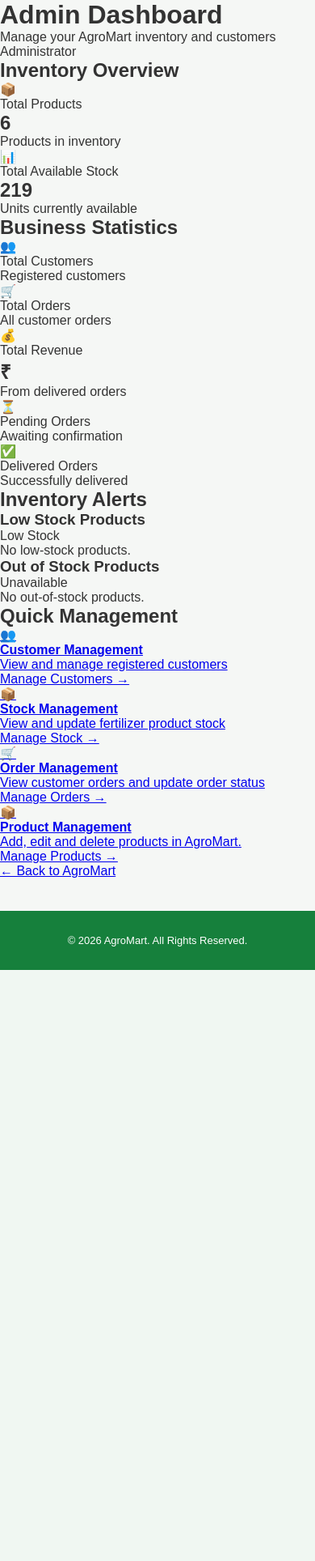
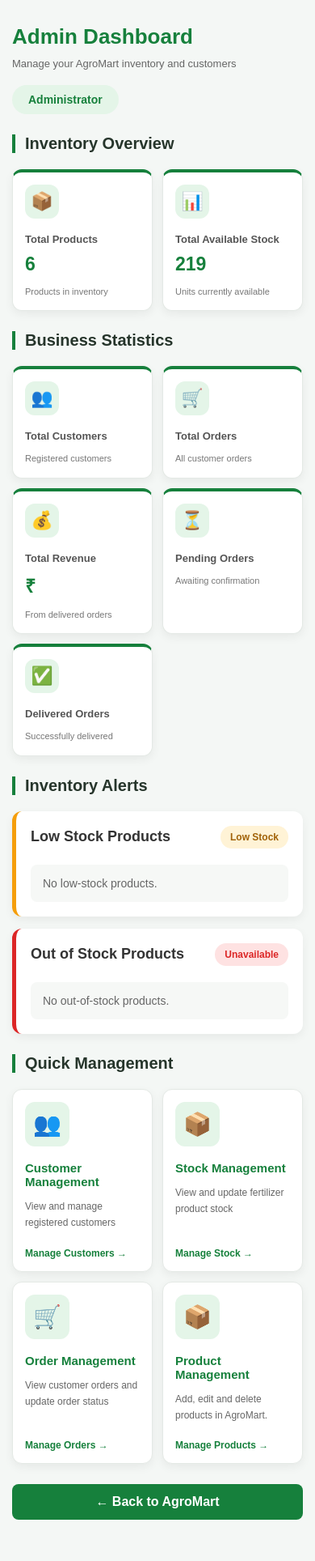
Before and after one commit to kandrayavenkatesh/Agromart, a Django app: page /admin-dashboard/ in a window 390 px wide. Shown: the part 92-2020 px from the top of the page at 81% size. Before the commit the page ends 1290 px from the top, so only its background shows below. Run offline with Django 5.2, Linux system fonts and the light colour scheme; the visitor is signed in with stand-in values (Sample User, id 1); data comes from the database, SQL or seed files in the repository.

Commit message:
Restore admin dashboard design and mobile responsiveness

```diff
--- a/static/style.css
+++ b/static/style.css
@@ -1,6 +1,4 @@
-/* ==============================
-   GENERAL STYLING
-================================ */
+/* GENERAL STYLING */
 
 * {
     margin: 0;
@@ -14,9 +12,7 @@ body {
     color: #333;
 }
 
-/* ==============================
-   NAVBAR
-================================ */
+/* NAVBAR */
 
 .navbar {
     display: flex;
@@ -51,9 +47,7 @@ body {
     color: #d5ffd5;
 }
 
-/* ==============================
-   HERO SECTION
-================================ */
+/* HERO SECTION */
 
 .hero {
     text-align: center;
@@ -90,9 +84,7 @@ body {
     background-color: #105d2c;
 }
 
-/* ==============================
-   PRODUCTS SECTION
-================================ */
+/* PRODUCTS SECTION */
 
 .products {
     padding: 40px 20px;
@@ -105,9 +97,7 @@ body {
     margin-bottom: 30px;
 }
 
-/* ==============================
-   SEARCH BAR
-================================ */
+/* SEARCH BAR */
 
 .search-form {
     display: flex;
@@ -133,9 +123,7 @@ body {
     cursor: pointer;
 }
 
-/* ==============================
-   CATEGORY FILTER
-================================ */
+/* CATEGORY FILTER */
 
 .category-filter {
     margin: 25px auto;
@@ -162,9 +150,7 @@ body {
     color: white;
 }
 
-/* ==============================
-   PRODUCT SORTING
-================================ */
+/* PRODUCT SORTING */
 
 .sort-form {
     margin: 20px auto;
@@ -181,9 +167,7 @@ body {
     margin-left: 8px;
 }
 
-/* ==============================
-   PRODUCT CONTAINER
-================================ */
+/* PRODUCT CONTAINER */
 
 .product-container {
     display: flex;
@@ -195,9 +179,7 @@ body {
     width: 100%;
 }
 
-/* ==============================
-   PRODUCT CARD DESIGN
-================================ */
+/* PRODUCT CARD DESIGN */
 
 .product-card {
     width: 260px;
@@ -239,9 +221,7 @@ body {
     margin: 12px 0;
 }
 
-/* ==============================
-   PRODUCT BUTTONS
-================================ */
+/* PRODUCT BUTTONS */
 
 .product-card a {
     display: inline-block;
@@ -263,9 +243,7 @@ body {
     background-color: #105d2c;
 }
 
-/* ==============================
-   FOOTER
-================================ */
+/* FOOTER*/
 
 footer {
     background-color: #16803c;
@@ -275,9 +253,7 @@ footer {
     margin-top: 40px;
 }
 
-/* ==============================
-   TABLET RESPONSIVE DESIGN
-================================ */
+/* TABLET RESPONSIVE DESIGN */
 
 @media (max-width: 900px) {
     .product-container {
@@ -294,9 +270,7 @@ footer {
     }
 }
 
-/* ==============================
-   MOBILE RESPONSIVE DESIGN
-================================ */
+/* MOBILE RESPONSIVE DESIGN */
 
 @media (max-width: 600px) {
     .navbar {
@@ -340,9 +314,7 @@ footer {
     }
 }
 
-/* ==============================
-   ORDER STATUS COLORS
-================================ */
+/* ORDER STATUS COLORS*/
 
 .status-pending {
     color: orange;
@@ -374,9 +346,7 @@ footer {
     font-weight: bold;
 }
 
-/* ==============================
-   ORDER TRACKING SYSTEM
-================================ */
+/* ORDER TRACKING SYSTEM */
 
 .tracking-container {
     position: relative;
@@ -446,9 +416,7 @@ footer {
     margin: 20px 0;
 }
 
-/* ==============================
-   MOBILE ORDER TRACKING
-================================ */
+/* MOBILE ORDER TRACKING */
 
 @media (max-width: 600px) {
     .tracking-container {
@@ -473,9 +441,9 @@ footer {
     }
 }
 
-/* ==============================
+/*
    PRINT INVOICE
-================================ */
+ */
 
 @media print {
     body {
@@ -508,9 +476,7 @@ footer {
     }
 }
 
-/* ==============================
-   ABOUT US PAGE
-================================ */
+/*ABOUT US PAGE */
 
 .about-hero {
     background: linear-gradient(135deg, #16803c, #42a85e);
@@ -588,9 +554,7 @@ footer {
     }
 }
 
-/* ==============================
-   CONTACT US PAGE
-================================ */
+/* CONTACT US PAGE */
 
 .contact-hero {
     background: linear-gradient(135deg, #16803c, #42a85e);
@@ -737,9 +701,7 @@ footer {
     }
 }
 
-/* ==============================
-   MY ORDERS PAGE
-================================ */
+/* MY ORDERS PAGE */
 
 .orders-container {
     max-width: 1000px;
@@ -897,9 +859,7 @@ footer {
     }
 }
 
-/* ==============================
-   MY ACCOUNT PAGE
-================================ */
+/* MY ACCOUNT PAGE */
 
 .account-hero {
     background: linear-gradient(135deg, #16803c, #42a85e);
@@ -1094,9 +1054,7 @@ footer {
     }
 }
 
-/* ==============================
-   FAQ PAGE
-================================ */
+/* FAQ PAGE */
 
 .faq-hero {
     background: linear-gradient(135deg, #16803c, #42a85e);
@@ -1244,9 +1202,7 @@ footer {
     }
 }
 
-/* ==============================
-   REGISTER PAGE
-================================ */
+/* REGISTER PAGE */
 
 .register-page {
     background: #f1f7f2;
@@ -1369,9 +1325,7 @@ footer {
     }
 }
 
-/* ==============================
-   LOGIN PAGE
-================================ */
+/* LOGIN PAGE*/
 
 .login-page {
     background: #f1f7f2;
@@ -1489,9 +1443,7 @@ footer {
     }
 }
 
-/* ==============================
-   CHANGE PASSWORD PAGE
-================================ */
+/* CHANGE PASSWORD PAGE */
 
 .change-password-page {
     background: #f1f7f2;
@@ -1604,9 +1556,7 @@ footer {
     }
 }
 
-/* ==============================
-   EDIT PROFILE PAGE
-================================ */
+/* EDIT PROFILE PAGE */
 
 .edit-profile-page {
     background: #f3f8f1;
@@ -1712,9 +1662,7 @@ footer {
     }
 }
 
-/* ==============================
-   PRODUCT DETAILS PAGE
-================================ */
+/* PRODUCT DETAILS PAGE */
 
 .product-details-page {
     background: #f3f8f1;
@@ -1930,9 +1878,7 @@ footer {
     }
 }
 
-/* ========================================
-   AGROMART - MODERN MOBILE DESIGN
-======================================== */
+/* AGROMART - MODERN MOBILE DESIGN */
 
 @media screen and (max-width: 768px) {
 
@@ -2241,9 +2187,7 @@ footer {
 }
 
 
-/* ========================================
-   SMALL MOBILE SCREENS
-======================================== */
+/* SMALL MOBILE SCREENS */
 
 @media screen and (max-width: 380px) {
 
@@ -2292,9 +2236,7 @@ footer {
     }
 }
 
-/* ========================================
-   AGROMART - SHOPPING CART DESIGN
-======================================== */
+/* AGROMART - SHOPPING CART DESIGN */
 
 .cart-page {
     background: #f4f6f4;
@@ -2567,9 +2509,7 @@ footer {
 }
 
 
-/* ========================================
-   SHOPPING CART - MOBILE VIEW
-======================================== */
+/* SHOPPING CART - MOBILE VIEW */
 
 @media screen and (max-width: 768px) {
 
@@ -2712,3 +2652,426 @@ footer {
         padding: 15px;
     }
 }
+
+/* AGROMART - ADMIN DASHBOARD */
+
+.admin-dashboard-page {
+    background: #f4f7f5;
+    min-height: 100vh;
+}
+
+/* DASHBOARD CONTAINER */
+
+.admin-dashboard-container {
+    max-width: 1400px;
+    width: 100%;
+    margin: 35px auto;
+    padding: 20px;
+}
+
+/* DASHBOARD HEADING */
+
+.admin-dashboard-heading {
+    display: flex;
+    justify-content: space-between;
+    align-items: center;
+    flex-wrap: wrap;
+    gap: 15px;
+    margin-bottom: 35px;
+}
+
+.admin-dashboard-heading h1 {
+    color: #16803c;
+    font-size: 32px;
+    margin-bottom: 8px;
+}
+
+.admin-dashboard-heading p {
+    color: #666;
+    font-size: 15px;
+    line-height: 1.6;
+}
+
+.admin-label {
+    background: #e4f5e8;
+    color: #16803c;
+    padding: 10px 20px;
+    border-radius: 25px;
+    font-size: 14px;
+    font-weight: bold;
+}
+
+/* DASHBOARD SECTIONS */
+
+.admin-section {
+    margin-bottom: 35px;
+}
+
+.admin-section > h2 {
+    font-size: 23px;
+    color: #26352b;
+    margin-bottom: 20px;
+    padding-left: 12px;
+    border-left: 4px solid #16803c;
+}
+
+/* STATISTICS GRID */
+
+.admin-stats-grid {
+    display: grid;
+    grid-template-columns: repeat(auto-fit, minmax(200px, 1fr));
+    gap: 20px;
+}
+
+/* STATISTICS CARDS */
+
+.admin-stat-card {
+    display: block;
+    background: white;
+    padding: 25px;
+    border-radius: 12px;
+    border: 1px solid #e4e9e5;
+    border-top: 4px solid #16803c;
+    box-shadow: 0 4px 12px rgba(0, 0, 0, 0.06);
+    text-decoration: none;
+    color: inherit;
+    min-width: 0;
+    transition: transform 0.2s, box-shadow 0.2s;
+}
+
+.admin-stat-card:hover {
+    transform: translateY(-4px);
+    box-shadow: 0 8px 20px rgba(0, 0, 0, 0.10);
+}
+
+.admin-stat-icon {
+    display: flex;
+    align-items: center;
+    justify-content: center;
+    width: 52px;
+    height: 52px;
+    background: #e4f5e8;
+    border-radius: 12px;
+    font-size: 26px;
+    margin-bottom: 18px;
+}
+
+.admin-stat-card p {
+    color: #555;
+    font-size: 15px;
+    font-weight: 600;
+    margin-bottom: 10px;
+}
+
+.admin-stat-card h2 {
+    font-size: 30px;
+    color: #16803c;
+    margin-bottom: 10px;
+    overflow-wrap: anywhere;
+}
+
+.admin-stat-card span {
+    font-size: 13px;
+    color: #777;
+    line-height: 1.5;
+}
+
+/* INVENTORY ALERTS */
+
+.admin-alert-grid {
+    display: grid;
+    grid-template-columns: repeat(2, minmax(0, 1fr));
+    gap: 20px;
+}
+
+.admin-alert-card {
+    background: white;
+    padding: 25px;
+    border-radius: 12px;
+    box-shadow: 0 4px 12px rgba(0, 0, 0, 0.06);
+    min-width: 0;
+}
+
+.low-stock-card {
+    border-left: 5px solid #f59e0b;
+}
+
+.out-stock-card {
+    border-left: 5px solid #dc2626;
+}
+
+.admin-alert-heading {
+    display: flex;
+    justify-content: space-between;
+    align-items: center;
+    flex-wrap: wrap;
+    gap: 12px;
+    margin-bottom: 20px;
+}
+
+.admin-alert-heading h3 {
+    font-size: 18px;
+    color: #333;
+}
+
+.admin-alert-heading span {
+    padding: 7px 12px;
+    border-radius: 20px;
+    font-size: 12px;
+    font-weight: bold;
+}
+
+.low-stock-card .admin-alert-heading span {
+    background: #fff3d6;
+    color: #a16207;
+}
+
+.out-stock-card .admin-alert-heading span {
+    background: #fee2e2;
+    color: #dc2626;
+}
+
+.admin-product-alert {
+    display: flex;
+    justify-content: space-between;
+    align-items: center;
+    flex-wrap: wrap;
+    gap: 10px;
+    padding: 14px 0;
+    border-bottom: 1px solid #eee;
+}
+
+.admin-product-alert strong {
+    color: #333;
+    overflow-wrap: anywhere;
+}
+
+.low-stock-card .admin-product-alert span {
+    color: #a16207;
+    font-size: 13px;
+    font-weight: bold;
+}
+
+.out-stock-card .admin-product-alert span {
+    color: #dc2626;
+    font-size: 13px;
+    font-weight: bold;
+}
+
+.admin-empty-message {
+    background: #f6f8f6;
+    padding: 15px;
+    border-radius: 8px;
+    color: #666;
+    font-size: 14px;
+}
+
+/* QUICK MANAGEMENT GRID */
+
+.admin-management-grid {
+    display: grid;
+    grid-template-columns: repeat(4, minmax(0, 1fr));
+    gap: 20px;
+}
+
+/* MANAGEMENT CARDS */
+
+.admin-management-card {
+    display: flex;
+    flex-direction: column;
+    align-items: flex-start;
+    background: white;
+    padding: 25px;
+    border: 1px solid #e4e9e5;
+    border-radius: 12px;
+    text-decoration: none;
+    color: #333;
+    box-shadow: 0 4px 12px rgba(0, 0, 0, 0.06);
+    transition: transform 0.2s, box-shadow 0.2s;
+}
+
+.admin-management-card:hover {
+    transform: translateY(-5px);
+    border-color: #16803c;
+    box-shadow: 0 8px 20px rgba(0, 0, 0, 0.10);
+}
+
+.management-icon {
+    display: flex;
+    align-items: center;
+    justify-content: center;
+    width: 55px;
+    height: 55px;
+    font-size: 28px;
+    background: #e4f5e8;
+    border-radius: 12px;
+    margin-bottom: 18px;
+}
+
+.admin-management-card strong {
+    display: block;
+    font-size: 18px;
+    color: #16803c;
+    margin-bottom: 12px;
+}
+
+.admin-management-card p {
+    color: #666;
+    font-size: 14px;
+    line-height: 1.7;
+    margin-bottom: 20px;
+}
+
+.admin-management-card span {
+    display: block;
+    margin-top: auto;
+    color: #16803c;
+    font-size: 14px;
+    font-weight: bold;
+}
+
+/* BACK TO WEBSITE */
+
+.admin-back-link {
+    display: inline-block;
+    background: #16803c;
+    color: white;
+    padding: 13px 24px;
+    border-radius: 8px;
+    text-decoration: none;
+    font-weight: bold;
+    margin-top: 10px;
+}
+
+.admin-back-link:hover {
+    background: #105d2c;
+}
+
+/* TABLET RESPONSIVENESS */
+
+@media screen and (max-width: 1024px) {
+
+    .admin-management-grid {
+        grid-template-columns: repeat(2, minmax(0, 1fr));
+    }
+
+    .admin-stats-grid {
+        grid-template-columns: repeat(3, minmax(0, 1fr));
+    }
+}
+
+/* MOBILE RESPONSIVENESS */
+
+@media screen and (max-width: 768px) {
+
+    .admin-dashboard-container {
+        margin: 15px auto;
+        padding: 15px;
+    }
+
+    .admin-dashboard-heading {
+        flex-direction: column;
+        align-items: flex-start;
+        margin-bottom: 25px;
+    }
+
+    .admin-dashboard-heading h1 {
+        font-size: 26px;
+    }
+
+    .admin-dashboard-heading p {
+        font-size: 13px;
+    }
+
+    .admin-section {
+        margin-bottom: 25px;
+    }
+
+    .admin-section > h2 {
+        font-size: 20px;
+    }
+
+    .admin-stats-grid {
+        grid-template-columns: repeat(2, minmax(0, 1fr));
+        gap: 12px;
+    }
+
+    .admin-stat-card {
+        padding: 15px;
+    }
+
+    .admin-stat-card h2 {
+        font-size: 23px;
+    }
+
+    .admin-stat-card p {
+        font-size: 13px;
+    }
+
+    .admin-stat-card span {
+        font-size: 11px;
+    }
+
+    .admin-stat-icon {
+        width: 42px;
+        height: 42px;
+        font-size: 22px;
+    }
+
+    .admin-alert-grid {
+        grid-template-columns: minmax(0, 1fr);
+        gap: 15px;
+    }
+
+    .admin-alert-card {
+        padding: 18px;
+    }
+
+    .admin-management-grid {
+        grid-template-columns: repeat(2, minmax(0, 1fr));
+        gap: 12px;
+    }
+
+    .admin-management-card {
+        padding: 15px;
+    }
+
+    .admin-management-card strong {
+        font-size: 15px;
+    }
+
+    .admin-management-card p {
+        font-size: 12px;
+    }
+
+    .admin-management-card span {
+        font-size: 12px;
+    }
+
+    .admin-back-link {
+        display: block;
+        width: 100%;
+        text-align: center;
+    }
+}
+
+/* SMALL MOBILE SCREENS */
+
+@media screen and (max-width: 380px) {
+
+    .admin-dashboard-container {
+        padding: 10px;
+    }
+
+    .admin-stat-card {
+        padding: 12px;
+    }
+
+    .admin-stat-card h2 {
+        font-size: 20px;
+    }
+
+    .admin-management-grid {
+        grid-template-columns: minmax(0, 1fr);
+    }
+}
```
